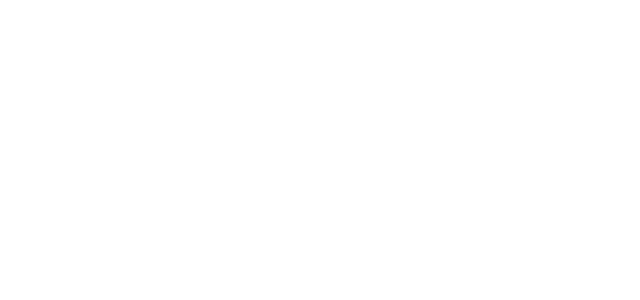
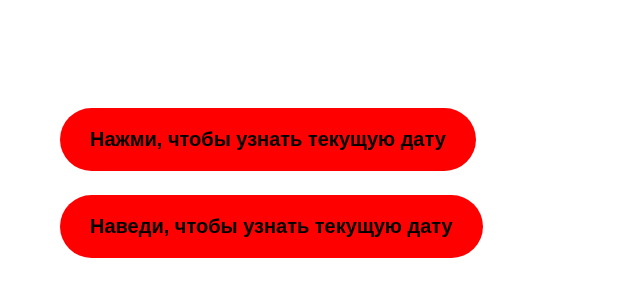
Before and after one commit to aanddi/vue3_exercises, a Vue app in the folder vue3/: page / in a window 1280 px wide. Shown: the top 300 px of the page, without its empty margins (0-640 px from the left). Built offline with nearby package versions, Linux system fonts and the light colour scheme.

Commit message:
Навешивание обработчиков событий в Vue

```diff
--- a/vue3/src/App.vue
+++ b/vue3/src/App.vue
@@ -16,7 +16,10 @@ export default {
 <template>
 
   <!-------------- №1 -----------------> <br><hr><br>
-  {{ date() }}
+  <button @click="date" class="link">Нажми, чтобы узнать текущую дату</button>
+
+  <!-------------- №2 -----------------> <br><hr><br>
+  <button @mouseover="date" class="link">Наведи, чтобы узнать текущую дату</button>
 
 </template>
 
@@ -29,10 +32,9 @@ body {
 .box {
   background-color: #fc251e;
   display: inline-block;
-  padding: 20px 60px;
+  padding: 10px 40px;
   border-radius: 40px;
   font-weight: bold;
-  margin: 30px;
 }
 
 
@@ -40,7 +42,7 @@ body {
   background: red;
   font-weight: bold;
   font-size: 20px;
-  padding: 20px 50px;
+  padding: 20px 30px;
   border-radius: 40px;
   transition: all 0.3s ease-out;
 }
```
